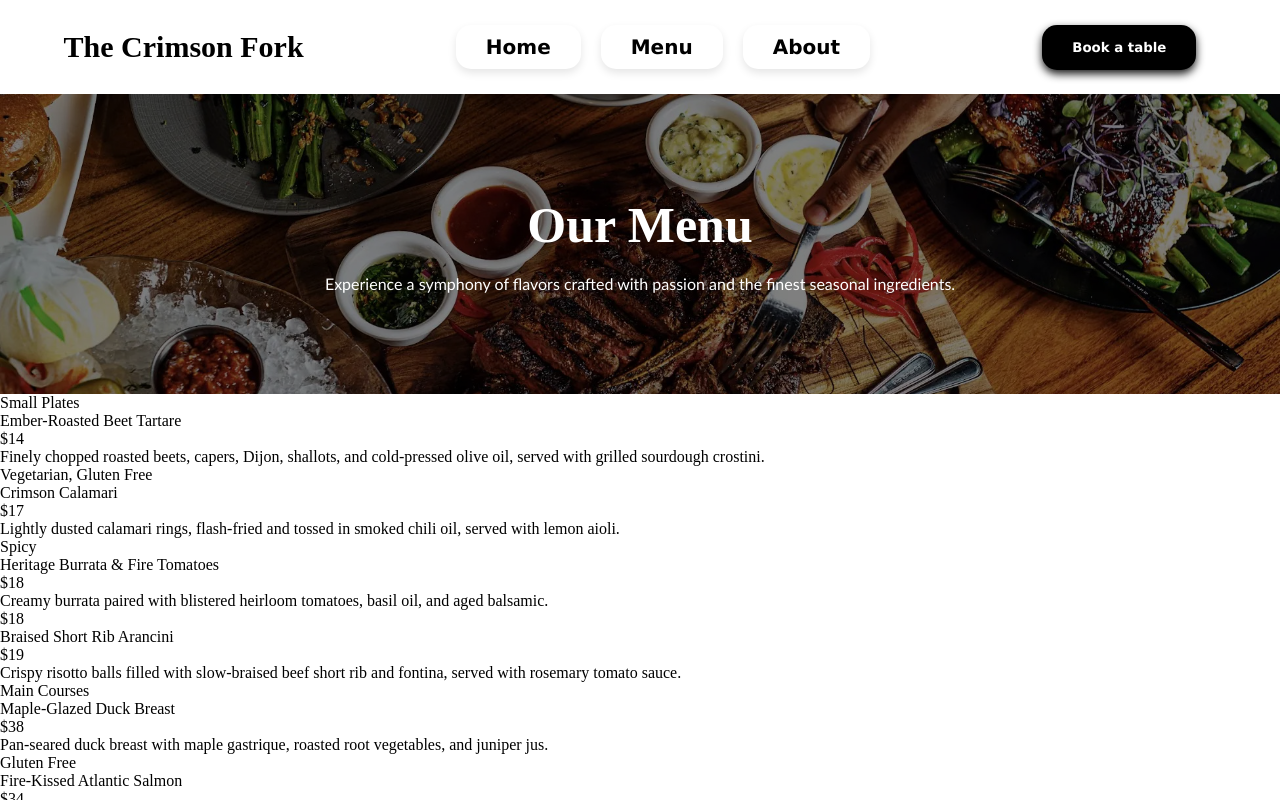
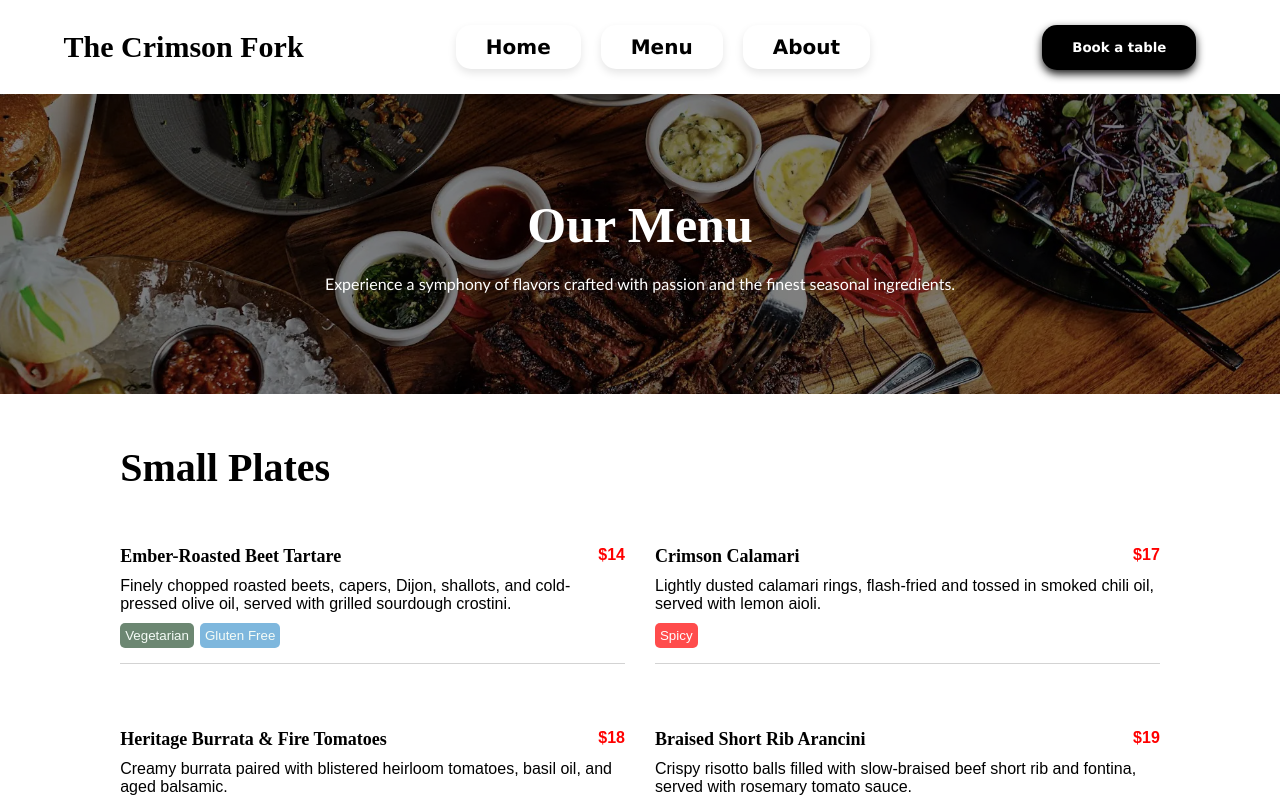
Before and after one commit to danielyu128/Restaurant-Homepage, a website built with webpack: page src/template.html in a window 1280 px wide. Both pictures are taken after a click on the button "Menu". Shown: the top 800 px of the page. Built offline with nearby package versions, Linux system fonts and the light colour scheme.

Commit message:
Add styling to menu page

```diff
--- a/src/menu.js
+++ b/src/menu.js
@@ -43,19 +43,19 @@ export default function loadMenu() {
 
     //Item 1
     const smallPlatesItem1 = document.createElement("div");
-    smallPlatesItem1.classList.add("smallPlatesItem1");
+    smallPlatesItem1.classList.add("items");
 
     //First div that contains the name and the price of the dish
     const smallPlatesItem1NamePrice = document.createElement("div");
-    smallPlatesItem1NamePrice.classList.add("smallPlatesItem1NamePrice");
+    smallPlatesItem1NamePrice.classList.add("namePrice");
 
     const smallPlatesItem1Name = document.createElement("div");
-    smallPlatesItem1Name.classList.add("smallPlatesItem1Name");
+    smallPlatesItem1Name.classList.add("itemName");
     smallPlatesItem1Name.textContent = "Ember-Roasted Beet Tartare";
 
 
     const smallPlatesItem1Price = document.createElement("div");
-    smallPlatesItem1Price.classList.add("smallPlatesItem1Price");
+    smallPlatesItem1Price.classList.add("itemPrice");
     smallPlatesItem1Price.textContent = "$14";
 
     smallPlatesItem1NamePrice.append(smallPlatesItem1Name, smallPlatesItem1Price);
@@ -63,33 +63,44 @@ export default function loadMenu() {
 
     //Div that contains the bio
     const smallPlatesItem1Info = document.createElement("div");
-    smallPlatesItem1Info.classList.add("smallPlatesItem1Info");
+    smallPlatesItem1Info.classList.add("itemInfo");
     smallPlatesItem1Info.textContent = "Finely chopped roasted beets, capers, Dijon, shallots, and cold-pressed olive oil, served with grilled sourdough crostini.";
 
 
     //Div that contains the dietary restrictions
     const smallPlatesItem1Dietary = document.createElement("div");
-    smallPlatesItem1Dietary.classList.add("smallPlatesItem1Dietary");
-    smallPlatesItem1Dietary.textContent = "Vegetarian, Gluten Free";
+
+    const smallPlatesItem1Dietary1 = document.createElement("div");
+    const smallPlatesItem1Dietary2 = document.createElement("div");
+
+    smallPlatesItem1Dietary1.textContent = "Vegetarian";
+    smallPlatesItem1Dietary2.textContent = "Gluten Free";
+
+    smallPlatesItem1Dietary1.classList.add("vegetarian");
+    smallPlatesItem1Dietary2.classList.add("gF");
+
+
+    smallPlatesItem1Dietary.classList.add("dietary");
+    smallPlatesItem1Dietary.append(smallPlatesItem1Dietary1, smallPlatesItem1Dietary2);
 
     smallPlatesItem1.append(smallPlatesItem1NamePrice, smallPlatesItem1Info, smallPlatesItem1Dietary);
 
 
     //Item 2
     const smallPlatesItem2 = document.createElement("div");
-    smallPlatesItem2.classList.add("smallPlatesItem2");
+    smallPlatesItem2.classList.add("items");
 
     //First div that contains the name and the price of the dish
     const smallPlatesItem2NamePrice = document.createElement("div");
-    smallPlatesItem2NamePrice.classList.add("smallPlatesItem2NamePrice");
+    smallPlatesItem2NamePrice.classList.add("namePrice");
 
     const smallPlatesItem2Name = document.createElement("div");
-    smallPlatesItem2Name.classList.add("smallPlatesItem2Name");
+    smallPlatesItem2Name.classList.add("itemName");
     smallPlatesItem2Name.textContent = "Crimson Calamari";
 
 
     const smallPlatesItem2Price = document.createElement("div");
-    smallPlatesItem2Price.classList.add("smallPlatesItem2Price");
+    smallPlatesItem2Price.classList.add("itemPrice");
     smallPlatesItem2Price.textContent = "$17";
 
     smallPlatesItem2NamePrice.append(smallPlatesItem2Name, smallPlatesItem2Price);
@@ -98,12 +109,12 @@ export default function loadMenu() {
 
     //Div that contains the bio
     const smallPlatesItem2Info = document.createElement("div");
-    smallPlatesItem2Info.classList.add("smallPlatesItem2Info");
+    smallPlatesItem2Info.classList.add("itemInfo");
     smallPlatesItem2Info.textContent = "Lightly dusted calamari rings, flash-fried and tossed in smoked chili oil, served with lemon aioli.";
 
     //Div that contains the dietary restrictions
     const smallPlatesItem2Dietary = document.createElement("div");
-    smallPlatesItem2Dietary.classList.add("smallPlatesItem2Dietary");
+    smallPlatesItem2Dietary.classList.add("spicy");
     smallPlatesItem2Dietary.textContent = "Spicy";
 
     smallPlatesItem2.append(smallPlatesItem2NamePrice, smallPlatesItem2Info, smallPlatesItem2Dietary);
@@ -113,19 +124,19 @@ export default function loadMenu() {
 
     //Item 3
     const smallPlatesItem3 = document.createElement("div");
-    smallPlatesItem3.classList.add("smallPlatesItem3");
+    smallPlatesItem3.classList.add("items");
 
     //First div that contains the name and the price of the dish
     const smallPlatesItem3NamePrice = document.createElement("div");
-    smallPlatesItem3NamePrice.classList.add("smallPlatesItem3NamePrice");
+    smallPlatesItem3NamePrice.classList.add("namePrice");
 
     const smallPlatesItem3Name = document.createElement("div");
-    smallPlatesItem3Name.classList.add("smallPlatesItem3Name");
+    smallPlatesItem3Name.classList.add("itemName");
     smallPlatesItem3Name.textContent = "Heritage Burrata & Fire Tomatoes";
 
 
     const smallPlatesItem3Price = document.createElement("div");
-    smallPlatesItem3Price.classList.add("smallPlatesItem3Price");
+    smallPlatesItem3Price.classList.add("itemPrice");
     smallPlatesItem3Price.textContent = "$18";
 
     smallPlatesItem3NamePrice.append(smallPlatesItem3Name, smallPlatesItem3Price);
@@ -134,14 +145,26 @@ export default function loadMenu() {
 
     //Div that contains the bio
     const smallPlatesItem3Info = document.createElement("div");
-    smallPlatesItem3Info.classList.add("smallPlatesItem3Info");
+    smallPlatesItem3Info.classList.add("itemInfo");
     smallPlatesItem3Info.textContent = "Creamy burrata paired with blistered heirloom tomatoes, basil oil, and aged balsamic.";
 
 
     //Div that contains the dietary restrictions
+    //Div that contains the dietary restrictions
     const smallPlatesItem3Dietary = document.createElement("div");
-    smallPlatesItem3Dietary.classList.add("smallPlatesItem3Dietary");
-    smallPlatesItem3Dietary.textContent = "$18";
+
+    const smallPlatesItem3Dietary1 = document.createElement("div");
+    const smallPlatesItem3Dietary2 = document.createElement("div");
+
+    smallPlatesItem3Dietary1.textContent = "Vegetarian";
+    smallPlatesItem3Dietary2.textContent = "Gluten Free";
+
+    smallPlatesItem3Dietary1.classList.add("vegetarian");
+    smallPlatesItem3Dietary2.classList.add("gF");
+
+
+    smallPlatesItem3Dietary.classList.add("dietary");
+    smallPlatesItem3Dietary.append(smallPlatesItem3Dietary1, smallPlatesItem3Dietary2);
 
     smallPlatesItem3.append(smallPlatesItem3NamePrice, smallPlatesItem3Info, smallPlatesItem3Dietary);
 
@@ -149,19 +172,19 @@ export default function loadMenu() {
 
     //Item 4
     const smallPlatesItem4 = document.createElement("div");
-    smallPlatesItem4.classList.add("smallPlatesItem4");
+    smallPlatesItem4.classList.add("items");
 
     //First div that contains the name and the price of the dish
     const smallPlatesItem4NamePrice = document.createElement("div");
-    smallPlatesItem4NamePrice.classList.add("smallPlatesItem4NamePrice");
+    smallPlatesItem4NamePrice.classList.add("namePrice");
 
     const smallPlatesItem4Name = document.createElement("div");
-    smallPlatesItem4Name.classList.add("smallPlatesItem4Name");
+    smallPlatesItem4Name.classList.add("itemName");
     smallPlatesItem4Name.textContent = "Braised Short Rib Arancini";
 
 
     const smallPlatesItem4Price = document.createElement("div");
-    smallPlatesItem4Price.classList.add("smallPlatesItem4Price");
+    smallPlatesItem4Price.classList.add("itemPrice");
     smallPlatesItem4Price.textContent = "$19";
 
     smallPlatesItem4NamePrice.append(smallPlatesItem4Name, smallPlatesItem4Price);
@@ -170,13 +193,13 @@ export default function loadMenu() {
 
     //Div that contains the bio
     const smallPlatesItem4Info = document.createElement("div");
-    smallPlatesItem4Info.classList.add("smallPlatesItem4Info");
+    smallPlatesItem4Info.classList.add("itemInfo");
     smallPlatesItem4Info.textContent = "Crispy risotto balls filled with slow-braised beef short rib and fontina, served with rosemary tomato sauce.";
 
 
     //Div that contains the dietary restrictions
     const smallPlatesItem4Dietary = document.createElement("div");
-    smallPlatesItem4Dietary.classList.add("smallPlatesItem4Dietary");
+    smallPlatesItem4Dietary.classList.add("dietary");
     smallPlatesItem4Dietary.textContent = "";
 
     smallPlatesItem4.append(smallPlatesItem4NamePrice, smallPlatesItem4Info, smallPlatesItem4Dietary);
@@ -209,19 +232,19 @@ export default function loadMenu() {
 
     //Item 1
     const mainCoursesItem1 = document.createElement("div");
-    mainCoursesItem1.classList.add("mainCoursesItem1");
+    mainCoursesItem1.classList.add("items");
 
     //First div that contains the name and the price of the dish
     const mainCoursesItem1NamePrice = document.createElement("div");
-    mainCoursesItem1NamePrice.classList.add("mainCoursesItem1NamePrice");
+    mainCoursesItem1NamePrice.classList.add("namePrice");
 
     const mainCoursesItem1Name = document.createElement("div");
-    mainCoursesItem1Name.classList.add("mainCoursesItem1Name");
+    mainCoursesItem1Name.classList.add("itemName");
     mainCoursesItem1Name.textContent = "Maple-Glazed Duck Breast";
 
 
     const mainCoursesItem1Price = document.createElement("div");
-    mainCoursesItem1Price.classList.add("mainCoursesItem1Price");
+    mainCoursesItem1Price.classList.add("itemPrice");
     mainCoursesItem1Price.textContent = "$38";
 
     mainCoursesItem1NamePrice.append(mainCoursesItem1Name, mainCoursesItem1Price);
@@ -229,14 +252,24 @@ export default function loadMenu() {
 
     //Div that contains the bio
     const mainCoursesItem1Info = document.createElement("div");
-    mainCoursesItem1Info.classList.add("mainCoursesItem1Info");
+    mainCoursesItem1Info.classList.add("itemInfo");
     mainCoursesItem1Info.textContent = "Pan-seared duck breast with maple gastrique, roasted root vegetables, and juniper jus.";
 
 
     //Div that contains the dietary restrictions
     const mainCoursesItem1Dietary = document.createElement("div");
-    mainCoursesItem1Dietary.classList.add("mainCoursesItem1Dietary");
-    mainCoursesItem1Dietary.textContent = "Gluten Free";
+
+    const mainCoursesItem1Dietary1 = document.createElement("div");
+
+    mainCoursesItem1Dietary1.textContent = "Gluten Free";
+
+    mainCoursesItem1Dietary1.classList.add("gF");
+
+
+    mainCoursesItem1Dietary.classList.add("dietary");
+    mainCoursesItem1Dietary.append(mainCoursesItem1Dietary1);
+
+
 
     mainCoursesItem1.append(mainCoursesItem1NamePrice, mainCoursesItem1Info, mainCoursesItem1Dietary);
 
@@ -244,19 +277,19 @@ export default function loadMenu() {
 
     //Item 2
     const mainCoursesItem2 = document.createElement("div");
-    mainCoursesItem2.classList.add("mainCoursesItem2");
+    mainCoursesItem2.classList.add("items");
 
     //First div that contains the name and the price of the dish
     const mainCoursesItem2NamePrice = document.createElement("div");
-    mainCoursesItem2NamePrice.classList.add("mainCoursesItem2NamePrice");
+    mainCoursesItem2NamePrice.classList.add("namePrice");
 
     const mainCoursesItem2Name = document.createElement("div");
-    mainCoursesItem2Name.classList.add("mainCoursesItem2Name");
+    mainCoursesItem2Name.classList.add("itemName");
     mainCoursesItem2Name.textContent = "Fire-Kissed Atlantic Salmon";
 
 
     const mainCoursesItem2Price = document.createElement("div");
-    mainCoursesItem2Price.classList.add("mainCoursesItem2Price");
+    mainCoursesItem2Price.classList.add("itemPrice");
     mainCoursesItem2Price.textContent = "$34";
 
     mainCoursesItem2NamePrice.append(mainCoursesItem2Name, mainCoursesItem2Price);
@@ -264,14 +297,25 @@ export default function loadMenu() {
 
     //Div that contains the bio
     const mainCoursesItem2Info = document.createElement("div");
-    mainCoursesItem2Info.classList.add("mainCoursesItem2Info");
+    mainCoursesItem2Info.classList.add("itemInfo");
     mainCoursesItem2Info.textContent = "Grilled salmon with charred lemon, fennel slaw, and herb-infused quinoa.";
 
 
     //Div that contains the dietary restrictions
     const mainCoursesItem2Dietary = document.createElement("div");
-    mainCoursesItem2Dietary.classList.add("mainCoursesItem2Dietary");
-    mainCoursesItem2Dietary.textContent = "Gluten Free";
+
+    const mainCoursesItem2Dietary1 = document.createElement("div");
+
+    mainCoursesItem2Dietary1.textContent = "Gluten Free";
+
+    mainCoursesItem2Dietary1.classList.add("gF");
+
+
+    mainCoursesItem2Dietary.classList.add("dietary");
+    mainCoursesItem2Dietary.append(mainCoursesItem2Dietary1);
+
+
+
 
     mainCoursesItem2.append(mainCoursesItem2NamePrice, mainCoursesItem2Info, mainCoursesItem2Dietary);
 
@@ -279,19 +323,19 @@ export default function loadMenu() {
 
     //Item 3
     const mainCoursesItem3 = document.createElement("div");
-    mainCoursesItem3.classList.add("mainCoursesItem3");
+    mainCoursesItem3.classList.add("items");
 
     //First div that contains the name and the price of the dish
     const mainCoursesItem3NamePrice = document.createElement("div");
-    mainCoursesItem3NamePrice.classList.add("mainCoursesItem3NamePrice");
+    mainCoursesItem3NamePrice.classList.add("namePrice");
 
     const mainCoursesItem3Name = document.createElement("div");
-    mainCoursesItem3Name.classList.add("mainCoursesItem3Name");
+    mainCoursesItem3Name.classList.add("itemName");
     mainCoursesItem3Name.textContent = "Wild Mushroom Pappardelle";
 
 
     const mainCoursesItem3Price = document.createElement("div");
-    mainCoursesItem3Price.classList.add("mainCoursesItem3Price");
+    mainCoursesItem3Price.classList.add("itemPrice");
     mainCoursesItem3Price.textContent = "$29";
 
     mainCoursesItem3NamePrice.append(mainCoursesItem3Name, mainCoursesItem3Price);
@@ -300,14 +344,24 @@ export default function loadMenu() {
 
     //Div that contains the bio
     const mainCoursesItem3Info = document.createElement("div");
-    mainCoursesItem3Info.classList.add("mainCoursesItem3Info");
+    mainCoursesItem3Info.classList.add("itemInfo");
     mainCoursesItem3Info.textContent = "Hand-cut pasta tossed with foraged mushrooms, garlic cream, thyme, and aged pecorino.";
 
 
     //Div that contains the dietary restrictions
     const mainCoursesItem3Dietary = document.createElement("div");
-    mainCoursesItem3Dietary.classList.add("mainCoursesItem3Dietary");
-    mainCoursesItem3Dietary.textContent = "Vegetarian";
+
+    const mainCoursesItem3Dietary1 = document.createElement("div");
+
+    mainCoursesItem3Dietary1.textContent = "Vegetarian";
+
+    mainCoursesItem3Dietary1.classList.add("vegetarian");
+
+
+    mainCoursesItem3Dietary.classList.add("dietary");
+    mainCoursesItem3Dietary.append(mainCoursesItem3Dietary1);
+
+
 
     mainCoursesItem3.append(mainCoursesItem3NamePrice, mainCoursesItem3Info, mainCoursesItem3Dietary);
 
@@ -315,19 +369,19 @@ export default function loadMenu() {
 
     //Item 4
     const mainCoursesItem4 = document.createElement("div");
-    mainCoursesItem4.classList.add("mainCoursesItem4");
+    mainCoursesItem4.classList.add("items");
 
     //First div that contains the name and the price of the dish
     const mainCoursesItem4NamePrice = document.createElement("div");
-    mainCoursesItem4NamePrice.classList.add("mainCoursesItem4NamePrice");
+    mainCoursesItem4NamePrice.classList.add("namePrice");
 
     const mainCoursesItem4Name = document.createElement("div");
-    mainCoursesItem4Name.classList.add("mainCoursesItem4Name");
+    mainCoursesItem4Name.classList.add("itemName");
     mainCoursesItem4Name.textContent = "Crimson Spice Lamb Shank";
 
 
     const mainCoursesItem4Price = document.createElement("div");
-    mainCoursesItem4Price.classList.add("mainCoursesItem4Price");
+    mainCoursesItem4Price.classList.add("itemPrice");
     mainCoursesItem4Price.textContent = "$42";
 
     mainCoursesItem4NamePrice.append(mainCoursesItem4Name, mainCoursesItem4Price);
@@ -335,14 +389,26 @@ export default function loadMenu() {
 
     //Div that contains the bio
     const mainCoursesItem4Info = document.createElement("div");
-    mainCoursesItem4Info.classList.add("mainCoursesItem4Info");
+    mainCoursesItem4Info.classList.add("itemInfo");
     mainCoursesItem4Info.textContent = "Slow-braised lamb shank in a rich tomato-chili reduction, served over creamy polenta.";
 
 
     //Div that contains the dietary restrictions
     const mainCoursesItem4Dietary = document.createElement("div");
-    mainCoursesItem4Dietary.classList.add("mainCoursesItem4Dietary");
-    mainCoursesItem4Dietary.textContent = "Spicy, Gluten Free";
+
+    const mainCoursesItem4Dietary1 = document.createElement("div");
+    const mainCoursesItem4Dietary2 = document.createElement("div");
+
+    mainCoursesItem4Dietary1.textContent = "Spicy";
+    mainCoursesItem4Dietary2.textContent = "Gluten Free";
+
+    mainCoursesItem4Dietary1.classList.add("spicy");
+    mainCoursesItem4Dietary2.classList.add("gF")
+
+    mainCoursesItem4Dietary.classList.add("dietary");
+    mainCoursesItem4Dietary.append(mainCoursesItem4Dietary1,mainCoursesItem4Dietary2);
+
+
 
 
     mainCoursesItem4.append(mainCoursesItem4NamePrice, mainCoursesItem4Info, mainCoursesItem4Dietary);
--- a/src/styles.css
+++ b/src/styles.css
@@ -329,7 +329,7 @@ body {
 
 /* Styling for menu page */
 
-.menuHeader{
+.menuHeader {
     height: 300px;
 
     background-image: url("./assets/steakhouse.jpg");
@@ -357,17 +357,118 @@ body {
     background-color: rgba(0, 0, 0, 0.5);
 }
 
-.menuHeader > * {
+.menuHeader>* {
     position: relative;
     z-index: 1;
 }
 
-.ourMenu{
+.ourMenu {
     font-weight: bold;
     font-size: 50px;
 
 }
 
-.menuMotto{
+.menuMotto {
     font-family: 'Trebuchet MS', 'Lucida Sans Unicode', 'Lucida Grande', 'Lucida Sans', Arial, sans-serif;
 }
+
+
+
+
+
+
+/* Main area of menu page */
+.menuDishes {
+    display: flex;
+    flex-direction: column;
+    align-items: center;
+    padding: 50px;
+    gap: 75px;
+}
+
+.smallPlates,
+.mainCourses {
+    display: flex;
+    flex-direction: column;
+    gap: 40px;
+}
+
+.smallPlatesTitle,
+.mainCoursesTitle {
+    font-weight: bold;
+    font-size: 40px;
+}
+
+.smallPlatesItems,
+.mainCoursesItems {
+    display: grid;
+    grid-template-columns: repeat(2, 0.6fr);
+    gap: 50px 30px;
+
+}
+
+.items {
+    display: flex;
+    flex-direction: column;
+    gap: 10px;
+    border-bottom: 0.6px solid lightgray;
+    padding: 15px 0px;
+}
+
+.namePrice {
+    display: flex;
+    justify-content: space-between;
+}
+
+.itemName {
+    font-weight: bold;
+    font-size: large;
+}
+
+.itemPrice {
+    color: red;
+    font-weight: bold;
+    font-family: sans-serif;
+}
+
+.itemInfo {
+    font-family: sans-serif;
+}
+
+
+.spicy {
+    font-family: Arial, Helvetica, sans-serif;
+    font-size: smaller;
+    background-color: rgba(255, 0, 0, 0.7);
+    width: fit-content;
+    padding: 5px;
+    color: white;
+    border-radius: 5px;
+}
+
+.vegetarian {
+    font-family: Arial, Helvetica, sans-serif;
+    font-size: smaller;
+    background-color: rgba(10, 56, 21, 0.6);
+    width: fit-content;
+    padding: 5px;
+    color: rgb(245, 252, 247);
+    border-radius: 5px;
+}
+
+.gF {
+    font-family: Arial, Helvetica, sans-serif;
+    font-size: smaller;
+    background-color: rgba(41, 136, 199, 0.6);
+    width: fit-content;
+    padding: 5px;
+    color: rgb(245, 252, 247);
+    border-radius: 5px;
+}
+
+
+
+.dietary {
+    display: flex;
+    gap: 6px;
+}
```
Lines whose indentation alone changed are shown as unchanged.
